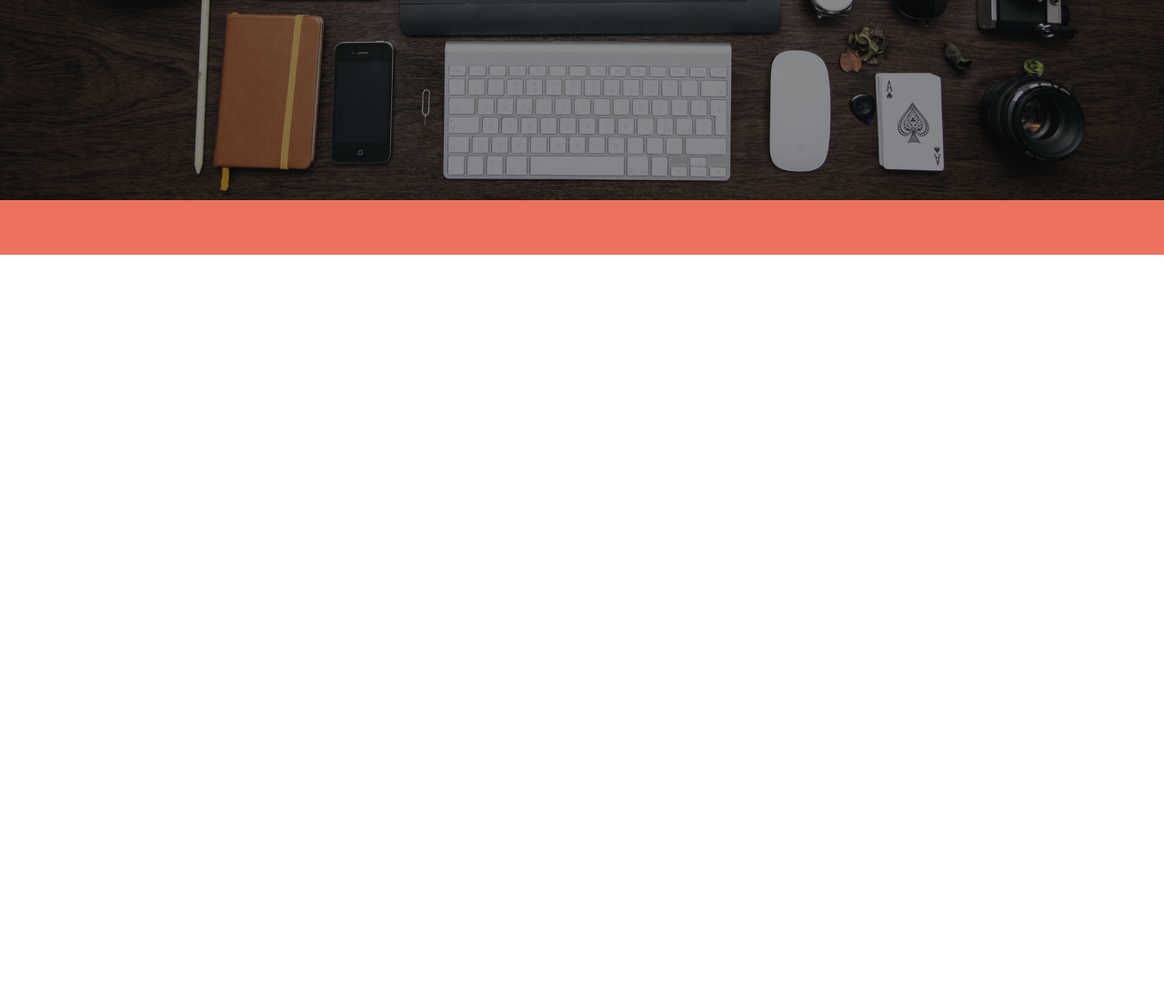
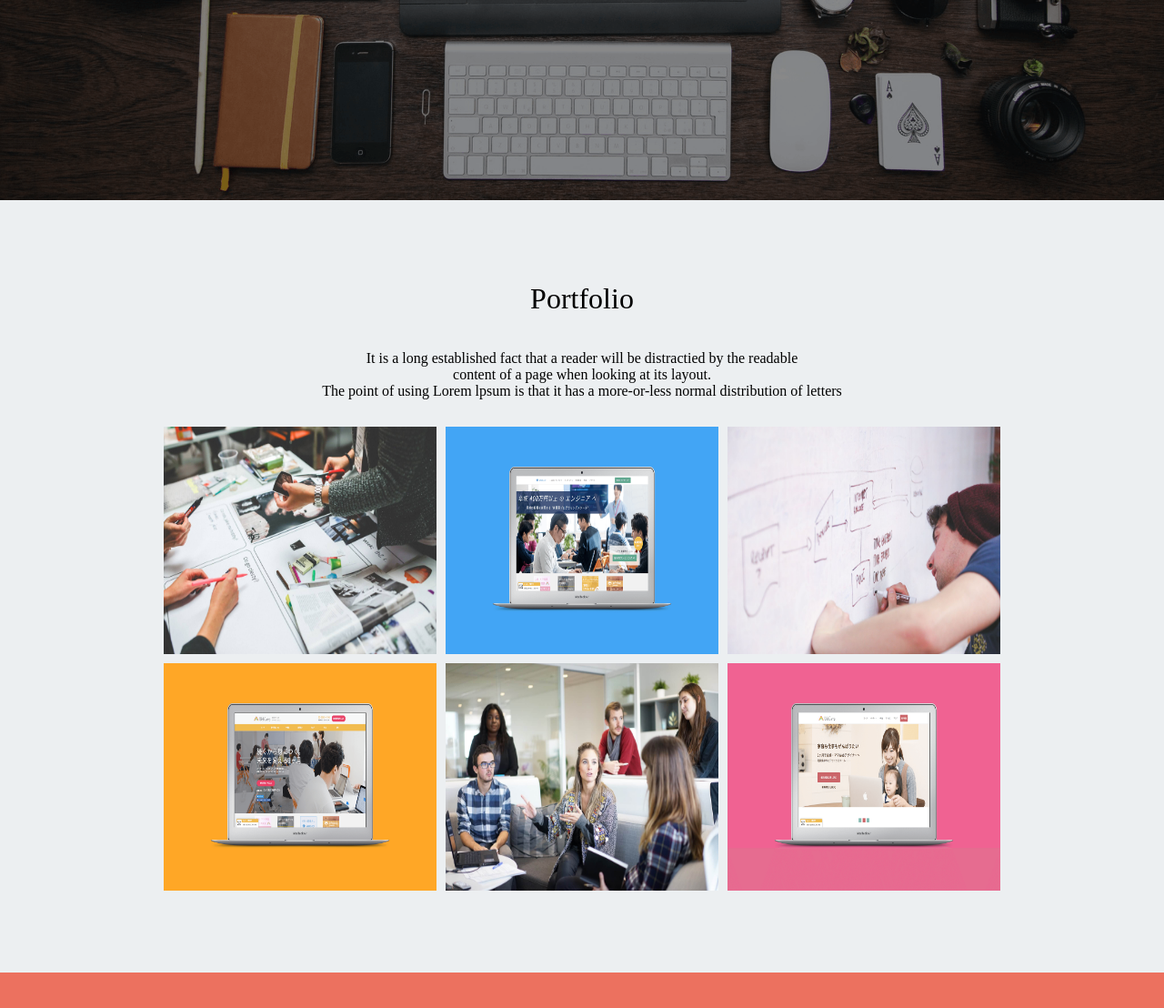
Before and after one commit to wakasugisatoi/skill-up-wals, a plain HTML site: page index.html in a window 1280 px wide. Shown: the part 500-1608 px from the top of the page at 91% size. Before the commit the page ends 800 px from the top, so only its background shows below. Drawn offline with Linux system fonts and the light colour scheme.

Commit message:
Add portfolio

```diff
--- a/index.html
+++ b/index.html
@@ -31,11 +31,27 @@
 
 
     <div class="portfolio">
-      <div class="container">
-        <div class="heading"></div>
-        <div class="heading-text"></div>
-        <div class="production-group"></div>
+      <div class="heading">
+        <p class="heading-title">
+          Portfolio
+        </p>
+        <p class="heading-text">
+          It is a long established fact that a reader will be distractied by the readable<br>
+          content of a page when looking at its layout.<br>
+          The point of using Lorem lpsum is that it has a more-or-less normal distribution of letters
+        </p>
       </div>
+      <div class="production-group-top">
+        <img class="portfolio-img" src="img/sketch.jpg" alt="" >
+        <img class="portfolio-img" src="img/websuku.png" alt="" >
+        <img class="portfolio-img" src="img/write.jpg" alt="" >
+      </div>
+      <div class="production-group-bottom">
+        <img class="portfolio-img" src="img/webcamp.png" alt="" >
+        <img class="portfolio-img" src="img/talk.jpg" alt="" >
+        <img class="portfolio-img" src="img/webcamp-mother.png" alt="" >
+      </div>
+
     </div>
 
 
--- a/style.css
+++ b/style.css
@@ -50,6 +50,44 @@ header{
 
 .portfolio{
   width:100%;
+  background-color: #ECEFF1;
+}
+
+.heading-title{
+  font-size: 32px;
+  color: #000000;
+  text-align: center;
+  padding-top: 90px;
+  padding-bottom: 8px;
+}
+
+.heading-text{
+  font-size: 16px;
+  color: #000000;
+  text-align: center;
+  padding: 30px 0;
+}
+
+.production-group-top{
+  display: flex;
+  margin-bottom: 10px;
+  justify-content: center;
+}
+
+.production-group-bottom{
+  display: flex;
+  padding-bottom: 90px;
+  justify-content: center;
+}
+
+.portfolio-img{
+  width: 300px;
+  height: 250px;
+  margin-right: 10px;
+}
+
+.portfolio-img:last-child{
+  margin-right: 0;
 }
 
 .feature{
```
